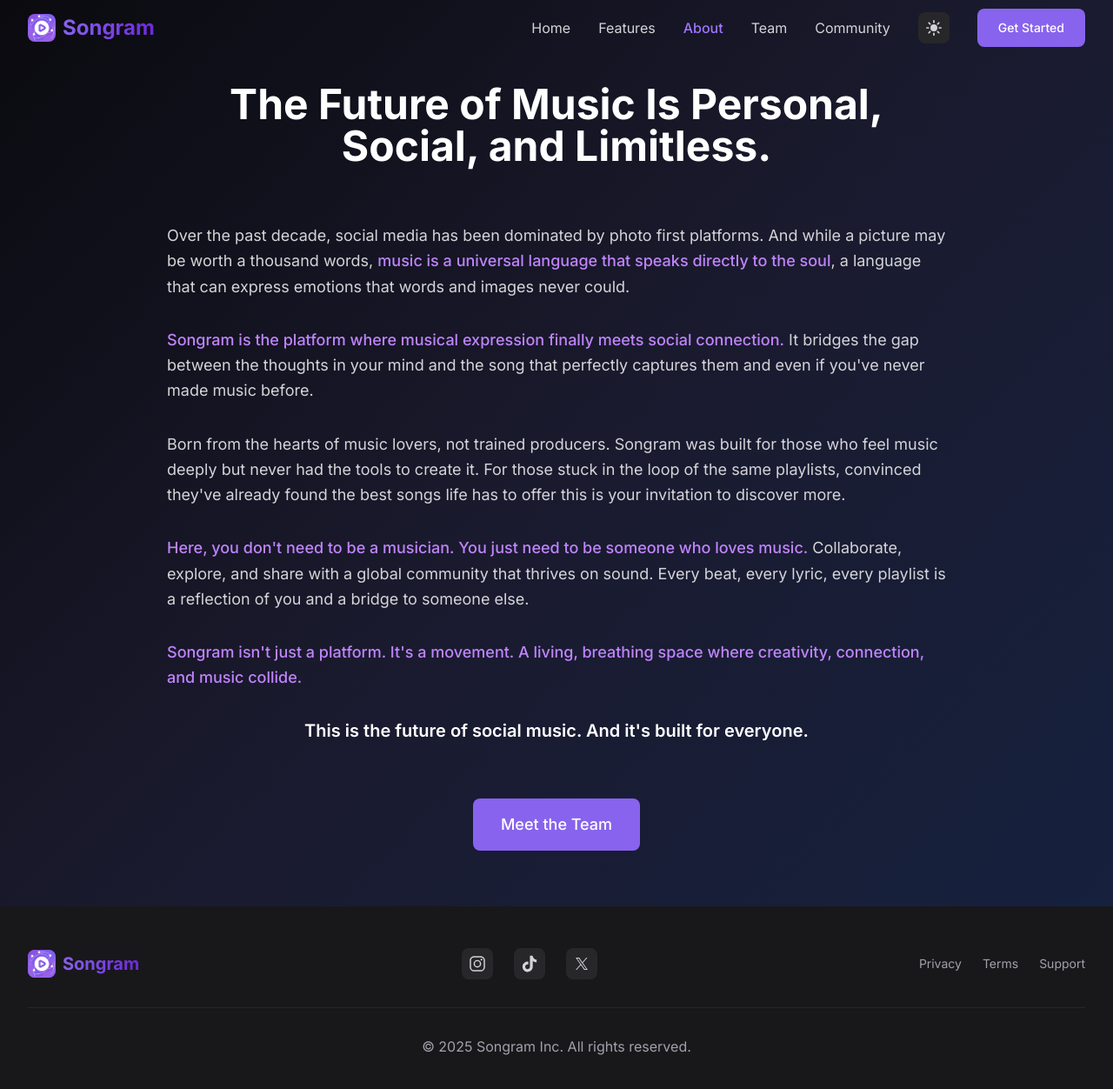
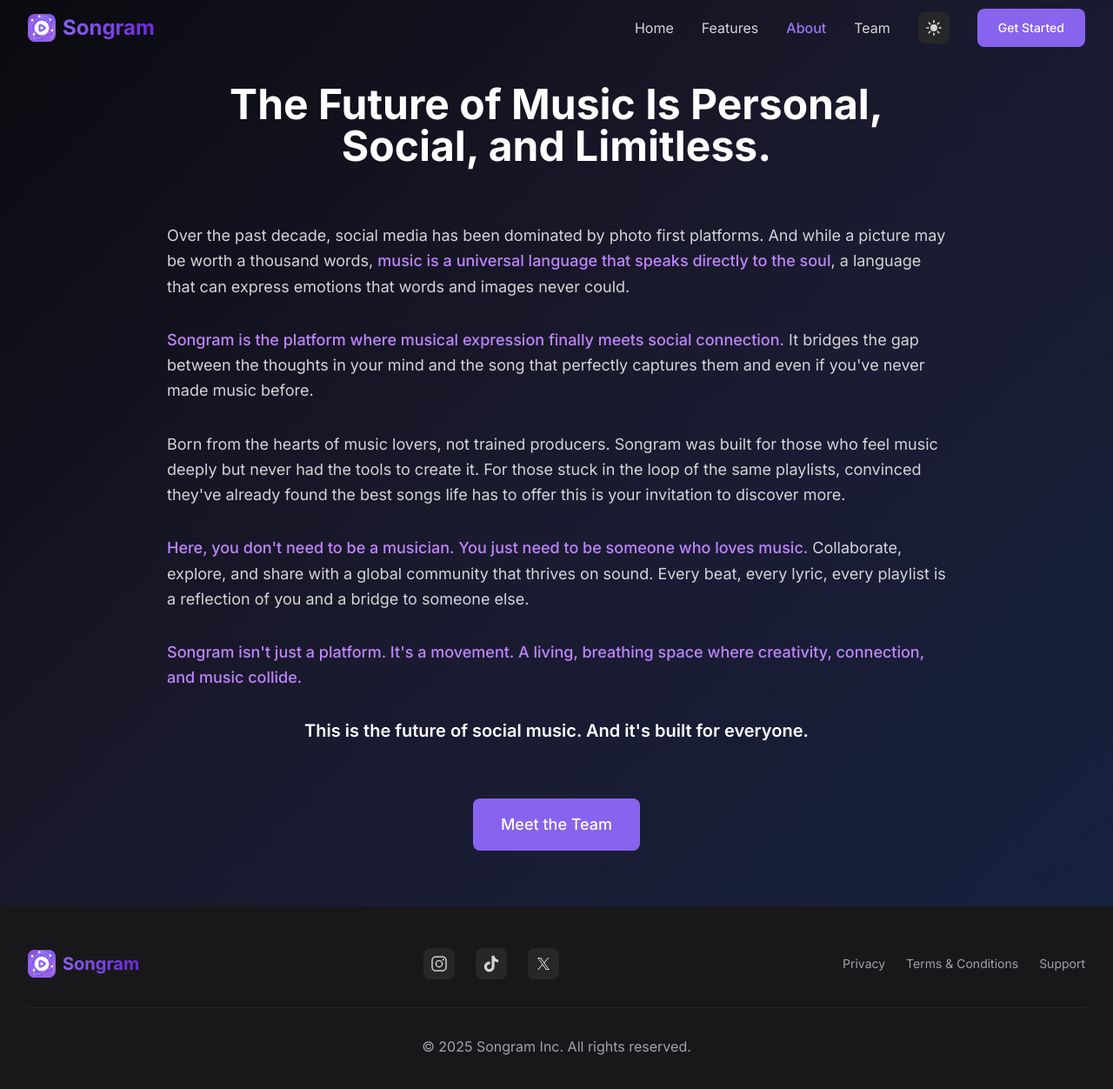
Before and after one commit to Songram-App/Songram-Website, a React (Vite) app: page /about in a window 1280 px wide. Shown: the top 1252 px of the page at 87% size. Built offline with nearby package versions, Linux system fonts and the light colour scheme.

Commit message:
chore: update page and links

```diff
--- a/src/App.tsx
+++ b/src/App.tsx
@@ -2,7 +2,6 @@ import { BrowserRouter as Router, Routes, Route, Navigate } from 'react-router-d
 import WelcomePage from './pages/WelcomePage';
 import AboutPage from './pages/AboutPage';
 import TeamPage from './pages/TeamPage';
-import CommunityPage from './pages/CommunityPage';
 import PrivacyPage from './pages/PrivacyPage';
 import TermsPage from './pages/TermsPage';
 import ScrollToTop from './components/ScrollToTop';
@@ -15,7 +14,6 @@ function App() {
         <Route path="/" element={<WelcomePage />} />
         <Route path="/about" element={<AboutPage />} />
         <Route path="/team" element={<TeamPage />} />
-        <Route path="/community" element={<CommunityPage />} />
         <Route path="/privacy" element={<PrivacyPage />} />
         <Route path="/terms" element={<TermsPage />} />
         <Route path="*" element={<Navigate to="/" />} />
--- a/src/pages/AboutPage.tsx
+++ b/src/pages/AboutPage.tsx
@@ -113,9 +113,6 @@ const AboutPage: React.FC = () => {
               <Link to="/team" className="text-gray-600 dark:text-gray-300 hover:text-primary-500 dark:hover:text-primary-400 transition-colors duration-200">
                 Team
               </Link>
-              <Link to="/community" className="text-gray-600 dark:text-gray-300 hover:text-primary-500 dark:hover:text-primary-400 transition-colors duration-200">
-                Community
-              </Link>
               <button
                 onClick={toggleTheme}
                 className="p-2 rounded-lg bg-gray-100 dark:bg-gray-800 text-gray-600 dark:text-gray-300 hover:bg-gray-200 dark:hover:bg-gray-700 transition-colors duration-200"
@@ -172,8 +169,11 @@ const AboutPage: React.FC = () => {
               <Link to="/team" className="block text-gray-600 dark:text-gray-300 hover:text-primary-500 dark:hover:text-primary-400 transition-colors duration-200">
                 Team
               </Link>
-              <Link to="/community" className="block text-gray-600 dark:text-gray-300 hover:text-primary-500 dark:hover:text-primary-400 transition-colors duration-200">
-                Community
+              <Link to="/privacy" className="block text-gray-600 dark:text-gray-300 hover:text-primary-500 dark:hover:text-primary-400 transition-colors duration-200">
+                Privacy
+              </Link>
+              <Link to="/terms" className="block text-gray-600 dark:text-gray-300 hover:text-primary-500 dark:hover:text-primary-400 transition-colors duration-200">
+                Terms & Conditions
               </Link>
               <button
                 onClick={() => { setShowSignupModal(true); setIsMobileMenuOpen(false); }}
@@ -309,7 +309,7 @@ const AboutPage: React.FC = () => {
 
             <div className="flex items-center space-x-6 text-sm text-gray-600 dark:text-gray-400">
               <Link to="/privacy" className="hover:text-primary-500 transition-colors duration-200">Privacy</Link>
-              <Link to="/terms" className="hover:text-primary-500 transition-colors duration-200">Terms</Link>
+              <Link to="/terms" className="hover:text-primary-500 transition-colors duration-200">Terms & Conditions</Link>
               <a href="mailto:team@songram.app?subject=Support Request" className="hover:text-primary-500 transition-colors duration-200">Support</a>
             </div>
           </div>
--- a/src/pages/PrivacyPage.tsx
+++ b/src/pages/PrivacyPage.tsx
@@ -80,9 +80,6 @@ const PrivacyPage: React.FC = () => {
               <Link to="/team" className="text-gray-600 dark:text-gray-300 hover:text-primary-500 dark:hover:text-primary-400 transition-colors duration-200">
                 Team
               </Link>
-              <Link to="/community" className="text-gray-600 dark:text-gray-300 hover:text-primary-500 dark:hover:text-primary-400 transition-colors duration-200">
-                Community
-              </Link>
               <button
                 onClick={toggleTheme}
                 className="p-2 rounded-lg bg-gray-100 dark:bg-gray-800 text-gray-600 dark:text-gray-300 hover:bg-gray-200 dark:hover:bg-gray-700 transition-colors duration-200"
@@ -133,8 +130,11 @@ const PrivacyPage: React.FC = () => {
               <Link to="/team" className="block text-gray-600 dark:text-gray-300 hover:text-primary-500 dark:hover:text-primary-400 transition-colors duration-200">
                 Team
               </Link>
-              <Link to="/community" className="block text-gray-600 dark:text-gray-300 hover:text-primary-500 dark:hover:text-primary-400 transition-colors duration-200">
-                Community
+              <Link to="/privacy" className="block text-primary-500 dark:text-primary-400 font-medium">
+                Privacy
+              </Link>
+              <Link to="/terms" className="block text-gray-600 dark:text-gray-300 hover:text-primary-500 dark:hover:text-primary-400 transition-colors duration-200">
+                Terms & Conditions
               </Link>
             </div>
           </motion.div>
@@ -418,7 +418,7 @@ const PrivacyPage: React.FC = () => {
 
             <div className="flex items-center space-x-6 text-sm text-gray-600 dark:text-gray-400">
               <Link to="/privacy" className="text-primary-500 font-medium">Privacy</Link>
-              <Link to="/terms" className="hover:text-primary-500 transition-colors duration-200">Terms</Link>
+              <Link to="/terms" className="hover:text-primary-500 transition-colors duration-200">Terms & Conditions</Link>
               <a href="mailto:team@songram.app?subject=Support Request" className="hover:text-primary-500 transition-colors duration-200">Support</a>
             </div>
           </div>
--- a/src/pages/TeamPage.tsx
+++ b/src/pages/TeamPage.tsx
@@ -168,9 +168,6 @@ const TeamPage: React.FC = () => {
               <Link to="/team" className="text-primary-500 dark:text-primary-400 font-medium">
                 Team
               </Link>
-              <Link to="/community" className="text-gray-600 dark:text-gray-300 hover:text-primary-500 dark:hover:text-primary-400 transition-colors duration-200">
-                Community
-              </Link>
               <button
                 onClick={toggleTheme}
                 className="p-2 rounded-lg bg-gray-100 dark:bg-gray-800 text-gray-600 dark:text-gray-300 hover:bg-gray-200 dark:hover:bg-gray-700 transition-colors duration-200"
@@ -227,8 +224,11 @@ const TeamPage: React.FC = () => {
               <Link to="/team" className="block text-primary-500 dark:text-primary-400 font-medium">
                 Team
               </Link>
-              <Link to="/community" className="block text-gray-600 dark:text-gray-300 hover:text-primary-500 dark:hover:text-primary-400 transition-colors duration-200">
-                Community
+              <Link to="/privacy" className="block text-gray-600 dark:text-gray-300 hover:text-primary-500 dark:hover:text-primary-400 transition-colors duration-200">
+                Privacy
+              </Link>
+              <Link to="/terms" className="block text-gray-600 dark:text-gray-300 hover:text-primary-500 dark:hover:text-primary-400 transition-colors duration-200">
+                Terms & Conditions
               </Link>
               <button
                 onClick={() => { setShowSignupModal(true); setIsMobileMenuOpen(false); }}
@@ -453,7 +453,7 @@ const TeamPage: React.FC = () => {
 
             <div className="flex items-center space-x-6 text-sm text-gray-600 dark:text-gray-400">
               <Link to="/privacy" className="hover:text-primary-500 transition-colors duration-200">Privacy</Link>
-              <Link to="/terms" className="hover:text-primary-500 transition-colors duration-200">Terms</Link>
+              <Link to="/terms" className="hover:text-primary-500 transition-colors duration-200">Terms & Conditions</Link>
               <a href="mailto:team@songram.app?subject=Support Request" className="hover:text-primary-500 transition-colors duration-200">Support</a>
             </div>
           </div>
--- a/src/pages/TermsPage.tsx
+++ b/src/pages/TermsPage.tsx
@@ -80,9 +80,6 @@ const TermsPage: React.FC = () => {
               <Link to="/team" className="text-gray-600 dark:text-gray-300 hover:text-primary-500 dark:hover:text-primary-400 transition-colors duration-200">
                 Team
               </Link>
-              <Link to="/community" className="text-gray-600 dark:text-gray-300 hover:text-primary-500 dark:hover:text-primary-400 transition-colors duration-200">
-                Community
-              </Link>
               <button
                 onClick={toggleTheme}
                 className="p-2 rounded-lg bg-gray-100 dark:bg-gray-800 text-gray-600 dark:text-gray-300 hover:bg-gray-200 dark:hover:bg-gray-700 transition-colors duration-200"
@@ -133,8 +130,11 @@ const TermsPage: React.FC = () => {
               <Link to="/team" className="block text-gray-600 dark:text-gray-300 hover:text-primary-500 dark:hover:text-primary-400 transition-colors duration-200">
                 Team
               </Link>
-              <Link to="/community" className="block text-gray-600 dark:text-gray-300 hover:text-primary-500 dark:hover:text-primary-400 transition-colors duration-200">
-                Community
+              <Link to="/privacy" className="block text-gray-600 dark:text-gray-300 hover:text-primary-500 dark:hover:text-primary-400 transition-colors duration-200">
+                Privacy
+              </Link>
+              <Link to="/terms" className="block text-primary-500 dark:text-primary-400 font-medium">
+                Terms & Conditions
               </Link>
             </div>
           </motion.div>
@@ -461,7 +461,7 @@ const TermsPage: React.FC = () => {
 
             <div className="flex items-center space-x-6 text-sm text-gray-600 dark:text-gray-400">
               <Link to="/privacy" className="hover:text-primary-500 transition-colors duration-200">Privacy</Link>
-              <Link to="/terms" className="text-primary-500 font-medium">Terms</Link>
+              <Link to="/terms" className="text-primary-500 font-medium">Terms & Conditions</Link>
               <a href="mailto:team@songram.app?subject=Support Request" className="hover:text-primary-500 transition-colors duration-200">Support</a>
             </div>
           </div>
--- a/src/pages/WelcomePage.tsx
+++ b/src/pages/WelcomePage.tsx
@@ -226,9 +226,6 @@ const WelcomePage: React.FC = () => {
               <Link to="/team" className="text-gray-600 dark:text-gray-300 hover:text-primary-500 dark:hover:text-primary-400 transition-colors duration-200">
                 Team
               </Link>
-              <Link to="/community" className="text-gray-600 dark:text-gray-300 hover:text-primary-500 dark:hover:text-primary-400 transition-colors duration-200">
-                Community
-              </Link>
               <button
                 onClick={toggleTheme}
                 className="p-2 rounded-lg bg-gray-100 dark:bg-gray-800 text-gray-600 dark:text-gray-300 hover:bg-gray-200 dark:hover:bg-gray-700 transition-colors duration-200"
@@ -282,8 +279,11 @@ const WelcomePage: React.FC = () => {
               <Link to="/team" className="block text-gray-600 dark:text-gray-300 hover:text-primary-500 dark:hover:text-primary-400 transition-colors duration-200">
                 Team
               </Link>
-              <Link to="/community" className="block text-gray-600 dark:text-gray-300 hover:text-primary-500 dark:hover:text-primary-400 transition-colors duration-200">
-                Community
+              <Link to="/privacy" className="block text-gray-600 dark:text-gray-300 hover:text-primary-500 dark:hover:text-primary-400 transition-colors duration-200">
+                Privacy
+              </Link>
+              <Link to="/terms" className="block text-gray-600 dark:text-gray-300 hover:text-primary-500 dark:hover:text-primary-400 transition-colors duration-200">
+                Terms & Conditions
               </Link>
               <button
                 onClick={() => { setShowSignupModal(true); setIsMobileMenuOpen(false); }}
@@ -709,7 +709,7 @@ const WelcomePage: React.FC = () => {
 
             <div className="flex flex-col sm:flex-row items-center space-y-2 sm:space-y-0 sm:space-x-6 text-xs sm:text-sm text-gray-600 dark:text-gray-400">
               <Link to="/privacy" className="hover:text-primary-500 transition-colors duration-200">Privacy</Link>
-              <Link to="/terms" className="hover:text-primary-500 transition-colors duration-200">Terms</Link>
+              <Link to="/terms" className="hover:text-primary-500 transition-colors duration-200">Terms & Conditions</Link>
               <a href="mailto:team@songram.app?subject=Support Request" className="hover:text-primary-500 transition-colors duration-200">Support</a>
             </div>
           </div>
```
Also changed, not shown: tailwind.config.js (+5 -2 lines).
